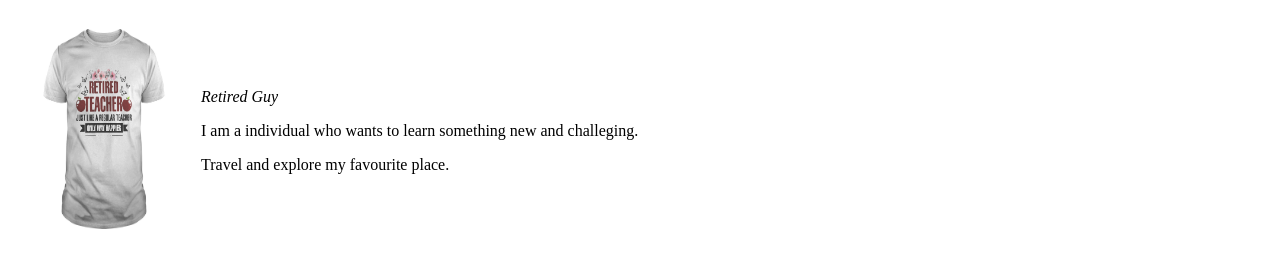
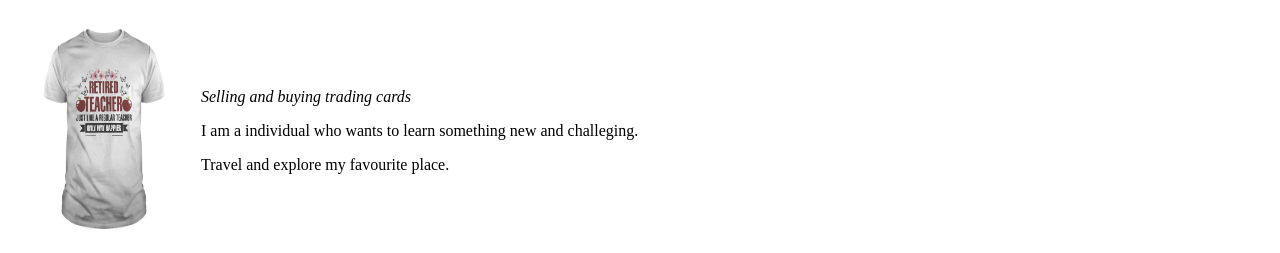
Before and after one commit to Hopefull82/wow, a plain HTML site: page index.html in a window 1280 px wide. Shown: the top 253 px of the page. Drawn offline with Linux system fonts and the light colour scheme.

Commit message:
Update index.html

```diff
--- a/index.html
+++ b/index.html
@@ -13,7 +13,7 @@
         <a href="https://www.appbrewery.co/"><img src="images/retired_teacher.jpg" alt="profile pic" width="150" height="200" /></a>
       </td>
       <td>
-        <p><i>Retired Guy</i></p>
+        <p><i>Selling and buying trading cards</i></p>
         <p>I am a individual who wants to learn something new and challeging.</p>
         <p>Travel and explore my favourite place.</p>
       </td>
```
